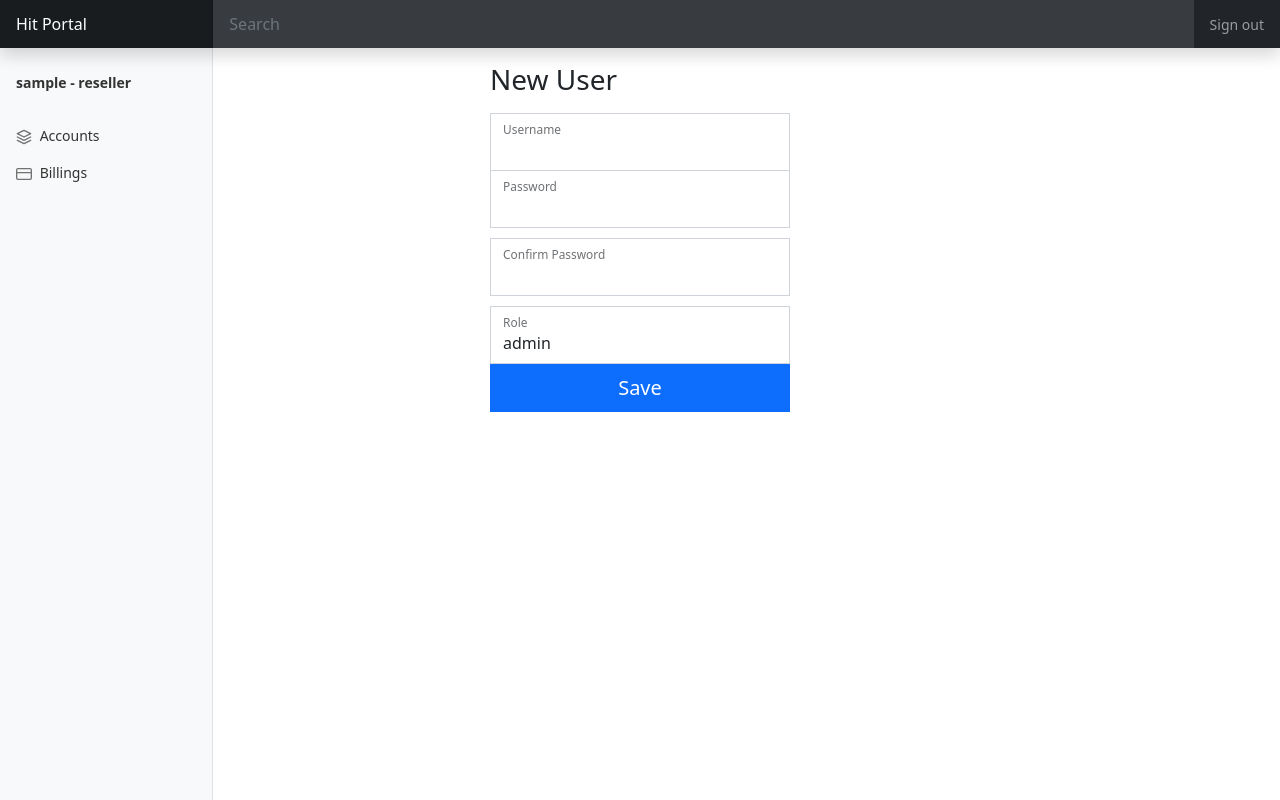
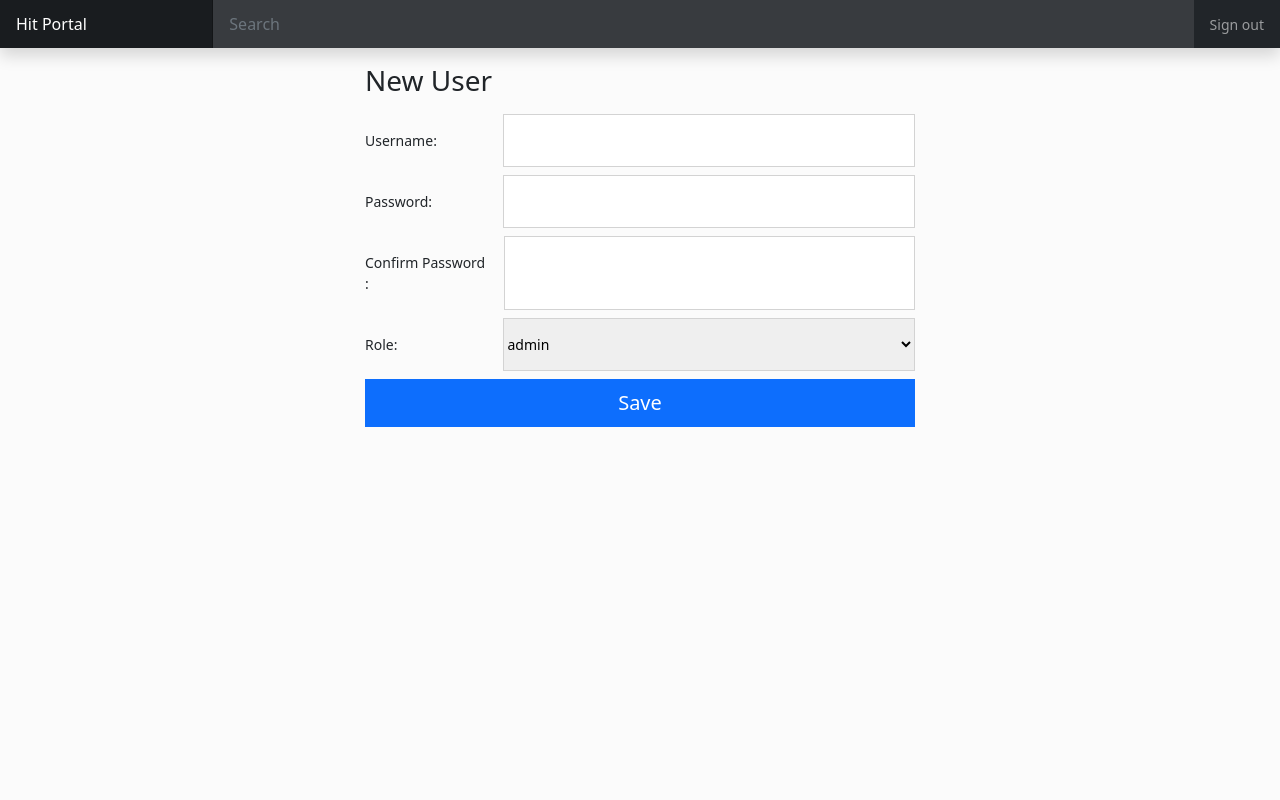
Before and after one commit to DenisBurimov/grizzly_mma, a Flask app: page /user_add in a window 1280 px wide. Run offline with Flask 2, Linux system fonts and the light colour scheme; the visitor is signed in with stand-in values (Sample User, id 1); data comes from the database, SQL or seed files in the repository; some libraries are stand-ins or nearby versions.

Commit message:
forms variation

```diff
--- /dev/null
+++ b/app/static/css/custom_forms.css
@@ -0,0 +1,13 @@
+body {
+  background: rgb(251, 251, 251);
+}
+
+#sidebarMenu {display: none! important;}
+
+.form-add {
+  width: 550px;
+}
+
+.hit-input {
+  border: 1px solid lightgrey;
+}
--- a/app/templates/user/add.html
+++ b/app/templates/user/add.html
@@ -1,33 +1,36 @@
 {% extends 'base.html' %}
 
 {% block links %}
-    <link href="{{ url_for('static', filename='css/user.css') }}" rel="stylesheet">
+    <link href="{{ url_for('static', filename='css/custom_forms.css') }}" rel="stylesheet">
 {% endblock %}
 
 {% block content %}
-<main class="form-user">
-  <form action="{{ url_for('users.user_add') }}" method="post">
-    <h1 class="h3 mb-3 fw-normal">New User</h1>
+<main class="d-flex justify-content-center">
+  <form class="form-add d-flex flex-column justify-content-between" action="{{ url_for('users.user_add') }}" method="post">
+    <h1 class="h3 my-3">New User</h1>
 
-    <div class="form-floating">
-      {{form.username(type="username", class='form-control')}}
-      {{form.username.label}}
+    <div class="hit-fieldset d-flex justify-content-between pb-2 w-100">
+      <p class="me-3 pt-3">{{form.username.label}}: </p>
+      {{form.username(type="username", class='hit-input w-75')}}
+    </div>
 
+    <div class="hit-fieldset d-flex justify-content-between pb-2 w-100">
+      <p class="fme-3 pt-3">{{form.password.label}}: </p>
+      {{form.password(type="password", class='hit-input w-75')}}
     </div>
-    <div class="form-floating">
-      {{form.password(type="password", class='form-control')}}
-      {{form.password.label}}
+
+    <div class="hit-fieldset d-flex justify-content-between pb-2 w-100">
+      <p class="me-3 pt-3">{{form.password_confirm.label}}: </p>
+      {{form.password_confirm(type="password", class='hit-input w-75')}}
     </div>
-    <div class="form-floating">
-        {{form.password_confirm(type="password", class='form-control')}}
-        {{form.password_confirm.label}}
-    </div>
-    <div class="form-floating">
-        {{form.role(type="role", class='form-control')}}
-        {{form.role.label}}
+
+    <div class="hit-fieldset d-flex justify-content-between pb-2 w-100">
+      <p class="me-3 pt-3">{{form.role.label}}: </p>
+      {{form.role(type="role", class='hit-input w-75')}}
     </div>
 
     {{form.submit(class='w-100 btn btn-lg btn-primary')}}
   </form>
+
 </main>
 {% endblock %}
```
